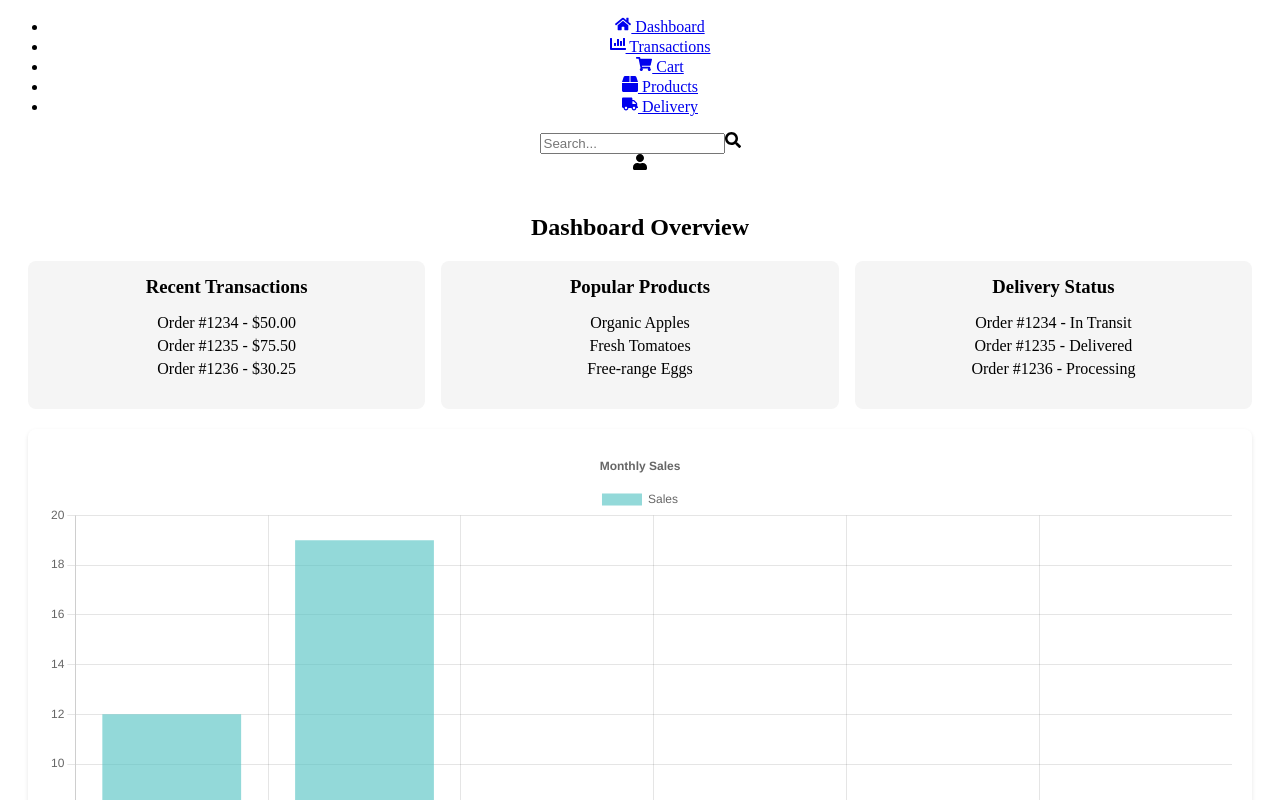
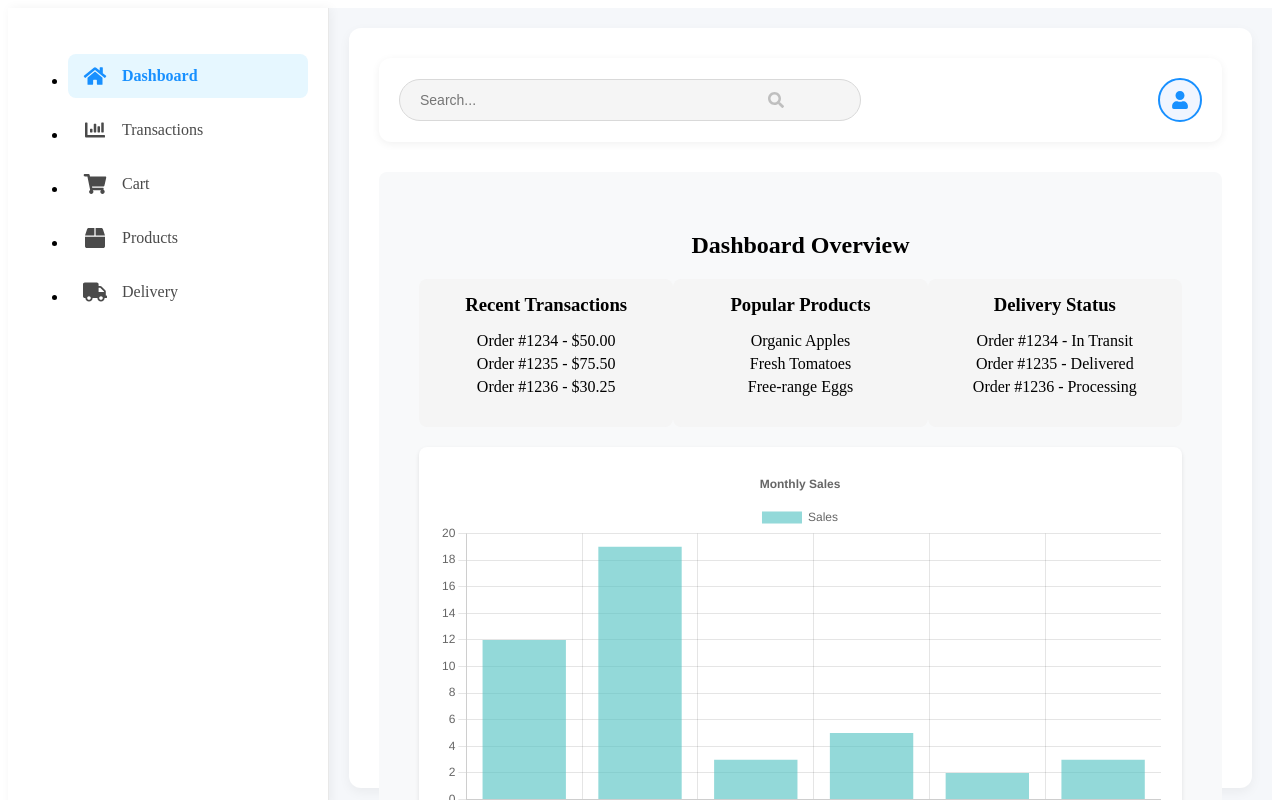
Before and after one commit to VishwamAI/AgriBridge, a React (Create React App) app in the folder src/growers-gate-frontend/: page /dashboard in a window 1280 px wide. Shown: the top 800 px of the page. Built offline with nearby package versions, Linux system fonts and the light colour scheme; the HTML template or start-up script is replaced by a standard one.

Commit message:
Update Dashboard.module.css

```diff
--- a/src/growers-gate-frontend/src/components/Dashboard.module.css
+++ b/src/growers-gate-frontend/src/components/Dashboard.module.css
@@ -1,3 +1,165 @@
+.dashboard {
+  display: flex;
+  height: 100vh;
+  background-color: #f5f7fa;
+}
+
+.sidebar {
+  width: 280px;
+  background-color: #ffffff;
+  padding: 30px 20px;
+  box-shadow: 2px 0 10px rgba(0, 0, 0, 0.05);
+  border-right: 1px solid #e8e8e8;
+}
+
+.sidebarNav {
+  list-style-type: none;
+  padding: 0;
+}
+
+.sidebarNav li {
+  margin-bottom: 10px;
+}
+
+.sidebarNav a {
+  display: flex;
+  align-items: center;
+  color: #4a4a4a;
+  text-decoration: none;
+  font-size: 16px;
+  font-weight: 500;
+  padding: 12px 15px;
+  border-radius: 8px;
+  transition: all 0.3s ease;
+}
+
+.sidebarNav a:hover {
+  background-color: #f0f5ff;
+  color: #1890ff;
+}
+
+.sidebarNav a.active {
+  background-color: #e6f7ff;
+  color: #1890ff;
+  font-weight: 600;
+}
+
+.icon {
+  margin-right: 15px;
+  font-size: 20px;
+  width: 24px;
+  text-align: center;
+}
+
+.mainContent {
+  flex-grow: 1;
+  padding: 30px;
+  background-color: #ffffff;
+  border-radius: 12px;
+  margin: 20px;
+  box-shadow: 0 4px 12px rgba(0, 0, 0, 0.05);
+}
+
+.header {
+  display: flex;
+  justify-content: space-between;
+  align-items: center;
+  margin-bottom: 30px;
+  padding: 20px;
+  background-color: #ffffff;
+  border-radius: 12px;
+  box-shadow: 0 2px 8px rgba(0, 0, 0, 0.06);
+}
+
+.searchBar {
+  flex-grow: 1;
+  margin-right: 20px;
+  position: relative;
+  max-width: 400px;
+}
+
+.searchBar input {
+  width: 100%;
+  padding: 12px 40px 12px 20px;
+  border: 1px solid #d9d9d9;
+  border-radius: 30px;
+  font-size: 14px;
+  transition: all 0.3s ease;
+  background-color: #f5f5f5;
+}
+
+.searchBar input:focus {
+  outline: none;
+  border-color: #40a9ff;
+  box-shadow: 0 0 0 2px rgba(24, 144, 255, 0.2);
+  background-color: #ffffff;
+}
+
+.searchIcon {
+  position: absolute;
+  right: 15px;
+  top: 50%;
+  transform: translateY(-50%);
+  color: #bfbfbf;
+  transition: color 0.3s ease;
+}
+
+.searchBar:hover .searchIcon,
+.searchBar input:focus + .searchIcon {
+  color: #40a9ff;
+}
+
+.userProfile {
+  width: 40px;
+  height: 40px;
+  border-radius: 50%;
+  background-color: #f0f5ff;
+  display: flex;
+  align-items: center;
+  justify-content: center;
+  color: #1890ff;
+  font-size: 18px;
+  cursor: pointer;
+  transition: all 0.3s ease;
+  border: 2px solid #1890ff;
+}
+
+.userProfile:hover {
+  background-color: #1890ff;
+  color: #ffffff;
+}
+
+.statsContainer {
+  display: grid;
+  grid-template-columns: repeat(auto-fit, minmax(200px, 1fr));
+  gap: 20px;
+  margin-bottom: 30px;
+}
+
+.statCard {
+  background-color: #f8f9fa;
+  border-radius: 8px;
+  padding: 20px;
+  text-align: center;
+}
+
+.statCard h3 {
+  margin: 0;
+  font-size: 24px;
+  color: #007bff;
+}
+
+.statCard p {
+  margin: 5px 0 0;
+  color: #6c757d;
+}
+
+.contentArea {
+  background-color: #f8f9fa;
+  border-radius: 8px;
+  padding: 20px;
+}
+
 .dashboardOverview {
   padding: 20px;
 }
```
